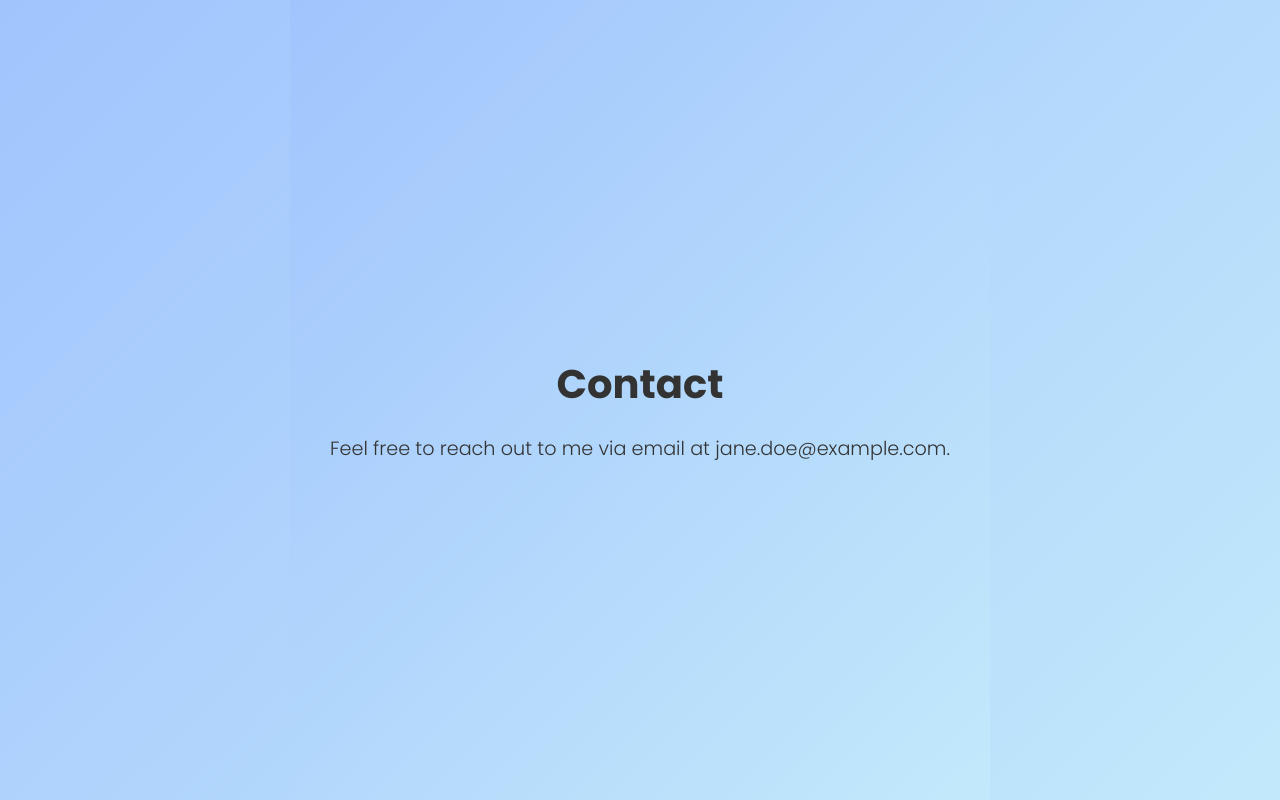
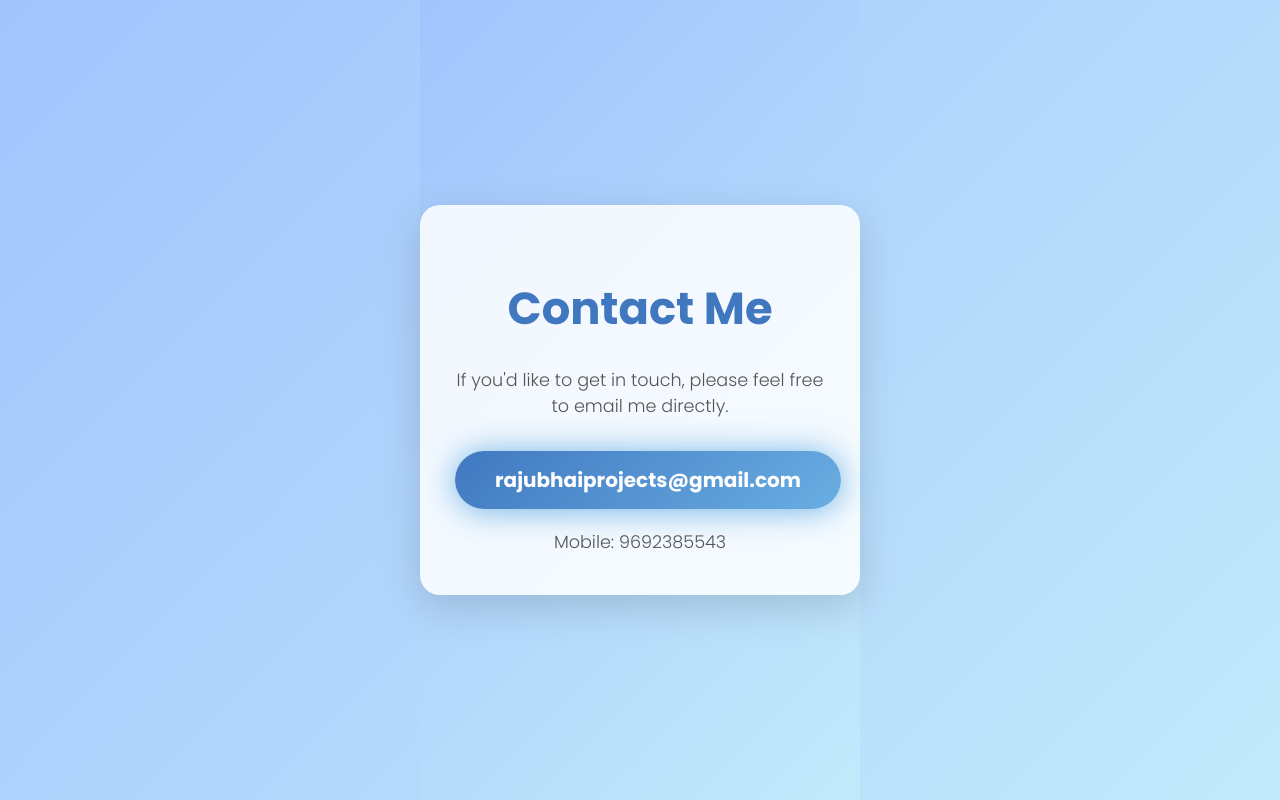
Before and after one commit to Rajendra9692385543/My-Portfolio, a plain HTML site: page contact.html in a window 1280 px wide. Drawn offline with Linux system fonts and the light colour scheme.

Commit message:
Initial Commit

```diff
--- a/contact.html
+++ b/contact.html
@@ -8,33 +8,101 @@
   @import url('https://fonts.googleapis.com/css2?family=Poppins:wght@300;700&display=swap');
   body, html {
     margin: 0; padding: 0;
-    height: 100%;
+    height: 100vh;
     background: linear-gradient(135deg, #a1c4fd 0%, #c2e9fb 100%);
     font-family: 'Poppins', sans-serif;
+    color: #333;
     display: flex;
     justify-content: center;
     align-items: center;
-    color: #333;
+  }
+  .container {
+    background: rgba(255 255 255 / 0.85);
+    border-radius: 20px;
+    width: 440px;
+    padding: 40px 35px;
+    box-shadow: 0 12px 40px rgba(0,0,0,0.15);
+    box-sizing: border-box;
     text-align: center;
+    opacity: 0;
+    transform: translateY(40px);
+    animation: fadeSlideIn 0.9s forwards ease-out;
   }
-  .content {
-    padding: 40px;
-    max-width: 800px;
+  @keyframes fadeSlideIn {
+    to {
+      opacity: 1;
+      transform: translateY(0);
+    }
   }
   h1 {
-    font-size: 2.5rem;
-    margin-bottom: 20px;
+    font-weight: 700;
+    font-size: 2.8rem;
+    margin-bottom: 25px;
+    color: #4078c0;
   }
   p {
-    font-size: 1.2rem;
-    margin: 10px 0;
+    font-weight: 400;
+    font-size: 1.1rem;
+    margin-bottom: 32px;
+    color: #555;
+  }
+  a.email-link {
+    display: inline-block;
+    background: linear-gradient(135deg, #4078c0, #69aee3);
+    color: white;
+    font-weight: 700;
+    padding: 14px 40px;
+    border-radius: 38px;
+    box-shadow: 0 6px 20px #69aee3cc;
+    text-decoration: none;
+    font-size: 1.25rem;
+    transition: background 0.3s ease, box-shadow 0.3s ease, transform 0.25s ease;
+
+    animation: pulseGlow 3s infinite ease-in-out;
+  }
+  a.email-link:hover,
+  a.email-link:focus {
+    background: linear-gradient(135deg, #69aee3, #4078c0);
+    box-shadow: 0 9px 28px #4078c0cc;
+    transform: scale(1.05);
+    outline: none;
+    animation-play-state: paused;
+  }
+  a.email-link:active {
+    transform: scale(0.96);
+    transition: transform 0.1s ease;
+    animation-play-state: paused;
+  }
+  @keyframes pulseGlow {
+    0%, 100% {
+      box-shadow: 0 6px 20px #69aee3cc;
+    }
+    50% {
+      box-shadow: 0 0 36px #69aee3ff;
+    }
+  }
+  .mobile-number {
+    font-size: 1.1rem;
+    color: #555;
+    margin-top: 20px;
+    font-weight: 500;
+    opacity: 0;
+    animation: fadeIn 1s ease forwards;
+    animation-delay: 1.2s;
+  }
+  @keyframes fadeIn {
+    to {
+      opacity: 1;
+    }
   }
 </style>
 </head>
 <body>
-  <div class="content" role="main">
-    <h1>Contact</h1>
-    <p>Feel free to reach out to me via email at jane.doe@example.com.</p>
-  </div>
+  <main class="container" role="main" aria-label="Contact Information">
+    <h1>Contact Me</h1>
+    <p>If you'd like to get in touch, please feel free to email me directly.</p>
+    <a href="https://mail.google.com/mail/?view=cm&fs=1&to=rajubhaiprojects@gmail.com" target="_blank" rel="noopener noreferrer" class="email-link" aria-label="Send email to Raju Bhai via Gmail">rajubhaiprojects@gmail.com</a>
+    <div class="mobile-number">Mobile: 9692385543</div>
+  </main>
 </body>
 </html>
```
